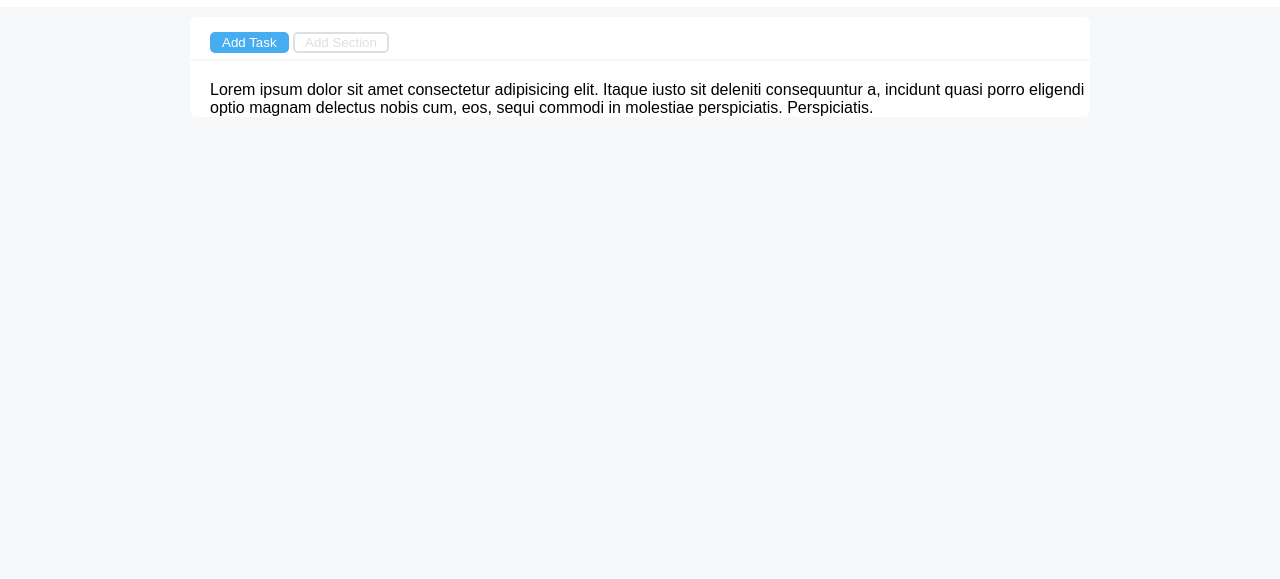
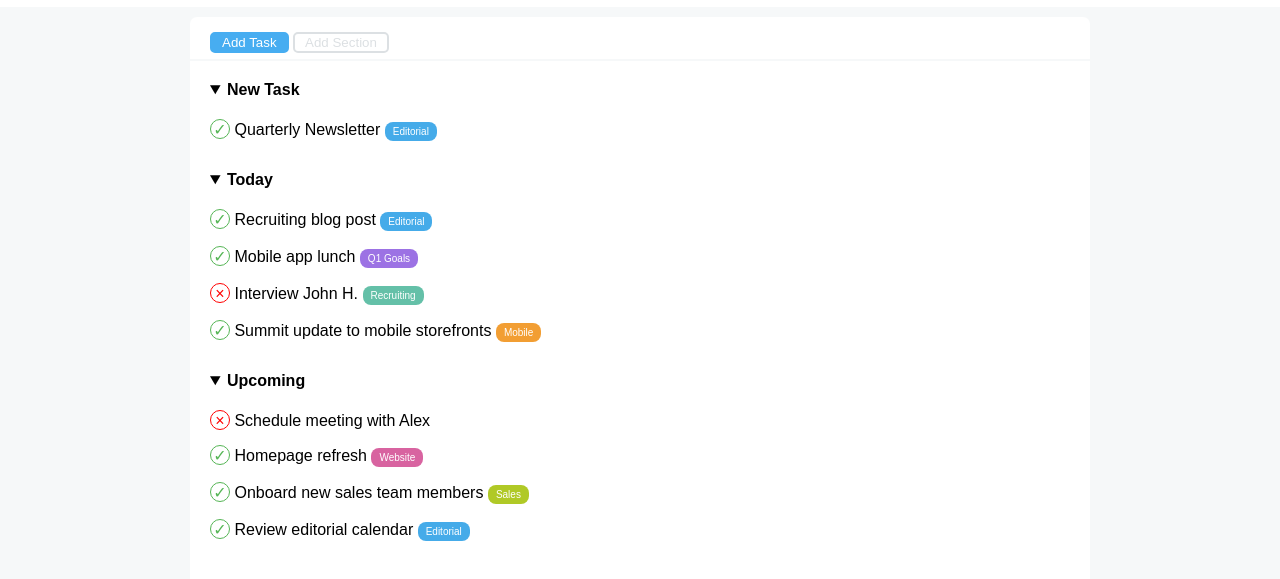
Before and after one commit to vincenzo-terracciano/html-css-toboolist, a plain HTML site: page index.html in a window 1280 px wide. Shown: the part 63-642 px from the top of the page. Drawn offline with Linux system fonts and the light colour scheme.

Commit message:
fixed main

```diff
--- a/css/style.css
+++ b/css/style.css
@@ -20,6 +20,22 @@
 body{
     background-color: var(--list-background);
     font-family: Arial, Helvetica, sans-serif;
+}
+
+ul{
+    list-style: none;
+    li
+    {
+        margin-bottom: 15px;
+    }
+}
+
+details{
+    margin-bottom: 30px;
+}
+
+summary{
+    margin-bottom: 20px;
 }
 
 #site-header{
@@ -60,6 +76,7 @@ body{
 
 .down{
     padding-top: 20px;
+    padding-bottom: 30px;
 }
 
 .btn{
@@ -72,10 +89,73 @@ body{
     background-color: var(--list-task);
     color: white;
     border: 2px solid var(--list-task);
+
+    &:hover{
+        background-color: darkslateblue;
+        border: 1px solid var(--list-task);
+        cursor: pointer;
+    }
 }
 
 .second-btn{
     background-color: transparent;
     color: var(--list-section);
     border: 2px solid var(--list-section);
+
+    &:hover{
+        background-color: var(white);
+        color: grey;
+        cursor: pointer;
+    }
 }
+
+.circle{
+    display: inline-block;
+    width: 20px;
+    height: 20px;
+    border-radius: 50%;
+    border: 1px solid;
+    text-align: center;
+    line-height: 20px;
+}
+
+.circle-check{
+    color: rgb(85, 181, 85);
+
+}
+
+.circle-delete{
+    color: red;
+}
+
+.badge{
+    display: inline-block;
+    font-size: 10px;
+    border-radius: 8px;
+    color: white;
+    padding: 4px 8px;
+    background-color: black;
+}
+
+.badge-editorial{
+    background-color: var(--list-editorial);
+}
+
+.badge-goals{
+    background-color: var(--list-goals);
+}
+.badge-recruiting{
+    background-color: var(--list-recruiting);
+}
+
+.badge-mobile{
+    background-color: var(--list-mobile);
+}
+
+.badge-website{
+    background-color: var(--list-website);
+}
+
+.badge-sales{
+    background-color: var(--list-sales);
+}
--- a/index.html
+++ b/index.html
@@ -20,7 +20,72 @@
                     <button class="btn second-btn">Add Section</button>
                 </div>
                 <div class="down">
-                    <p>Lorem ipsum dolor sit amet consectetur adipisicing elit. Itaque iusto sit deleniti consequuntur a, incidunt quasi porro eligendi optio magnam delectus nobis cum, eos, sequi commodi in molestiae perspiciatis. Perspiciatis.</p>
+                   <details open>
+                        <summary>
+                            <strong>New Task</strong>
+                        </summary>
+                            <ul>
+                                <li>
+                                    <span class="circle circle-check">&checkmark;</span>
+                                    Quarterly Newsletter
+                                    <span class="badge badge-editorial">Editorial</span>
+                                </li>
+                            </ul>
+                   </details>
+                    <details open>
+                        <summary>
+                            <strong>Today</strong>
+                        </summary>
+                        <ul>
+                            <li>
+                                <span class="circle circle-check">&checkmark;</span>
+                                Recruiting blog post
+                                <span class="badge badge-editorial">Editorial</span>
+                            </li>
+                            <li>
+                                <span class="circle circle-check">&checkmark;</span>
+                                Mobile app lunch
+                                <span class="badge badge-goals">Q1 Goals</span>
+                            </li>
+                            <li>
+                                <span class="circle circle-delete">&times;</span>
+                                Interview John H.
+                                <span class="badge badge-recruiting">Recruiting</span>
+                            </li>
+                            <li>
+                                <span class="circle circle-check">&checkmark;</span>
+                                Summit update to mobile storefronts
+                                <span class="badge badge-mobile">Mobile</span>
+                            </li>
+                        </ul>
+                    </details>
+                    <details open>
+                        <summary>
+                            <strong>Upcoming</strong>
+                        </summary>
+                            <ul>
+                                <li>
+                                    <span class="circle circle-delete">&times;</span>
+                                    Schedule meeting with Alex
+                                </li>
+                                <li>
+                                    <span class="circle circle-check">&checkmark;</span>
+                                        Homepage refresh
+                                    <span class="badge badge-website">Website</span>
+                                </li>
+                                <li>
+                                    <span class="circle circle-check">&checkmark;</span>
+                                    Onboard new sales team members
+                                    <span class="badge badge-sales">Sales</span>
+                                </li>
+                                <li>
+                                    <span class="circle circle-check">&checkmark;</span>
+                                    Review editorial calendar
+                                    <span class="badge badge-editorial">Editorial</span>
+                                </li>
+                            </ul>
+                    </details>
+
                 </div>
             </div>
         </div>
```
